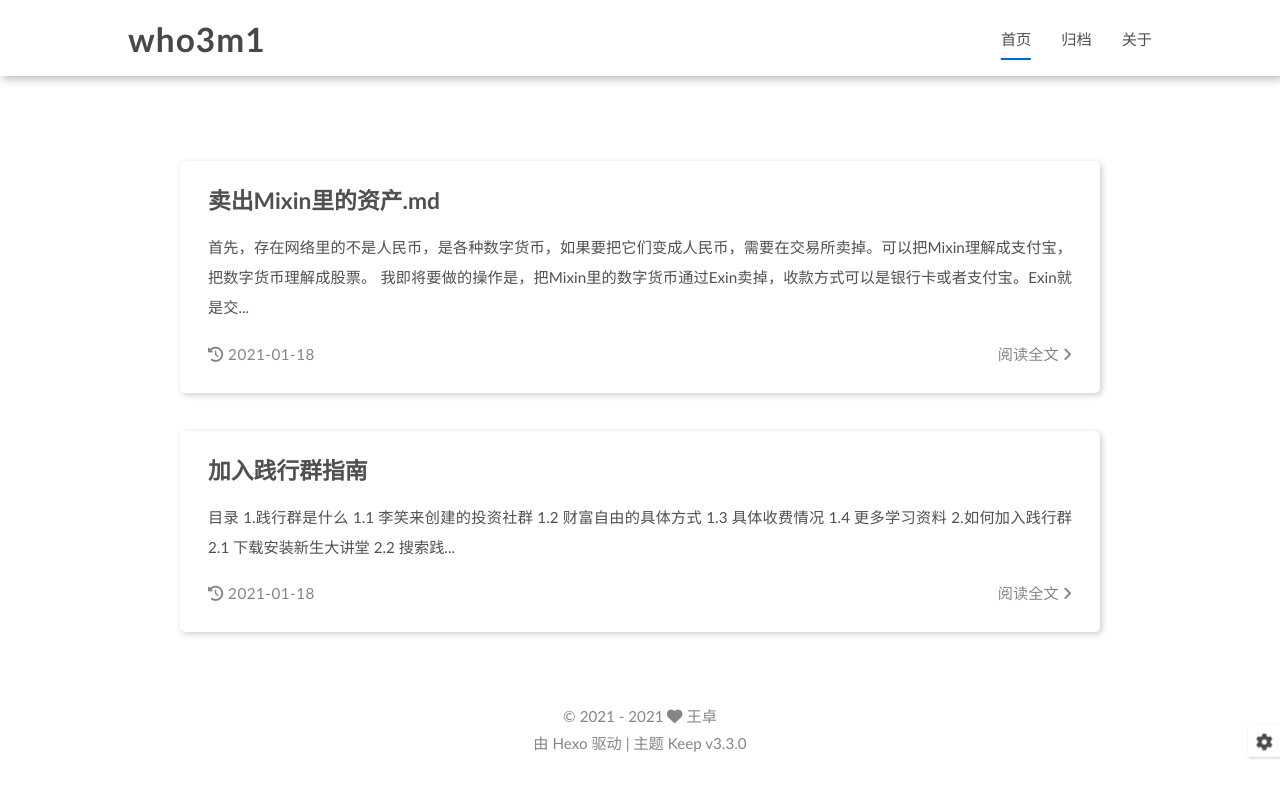
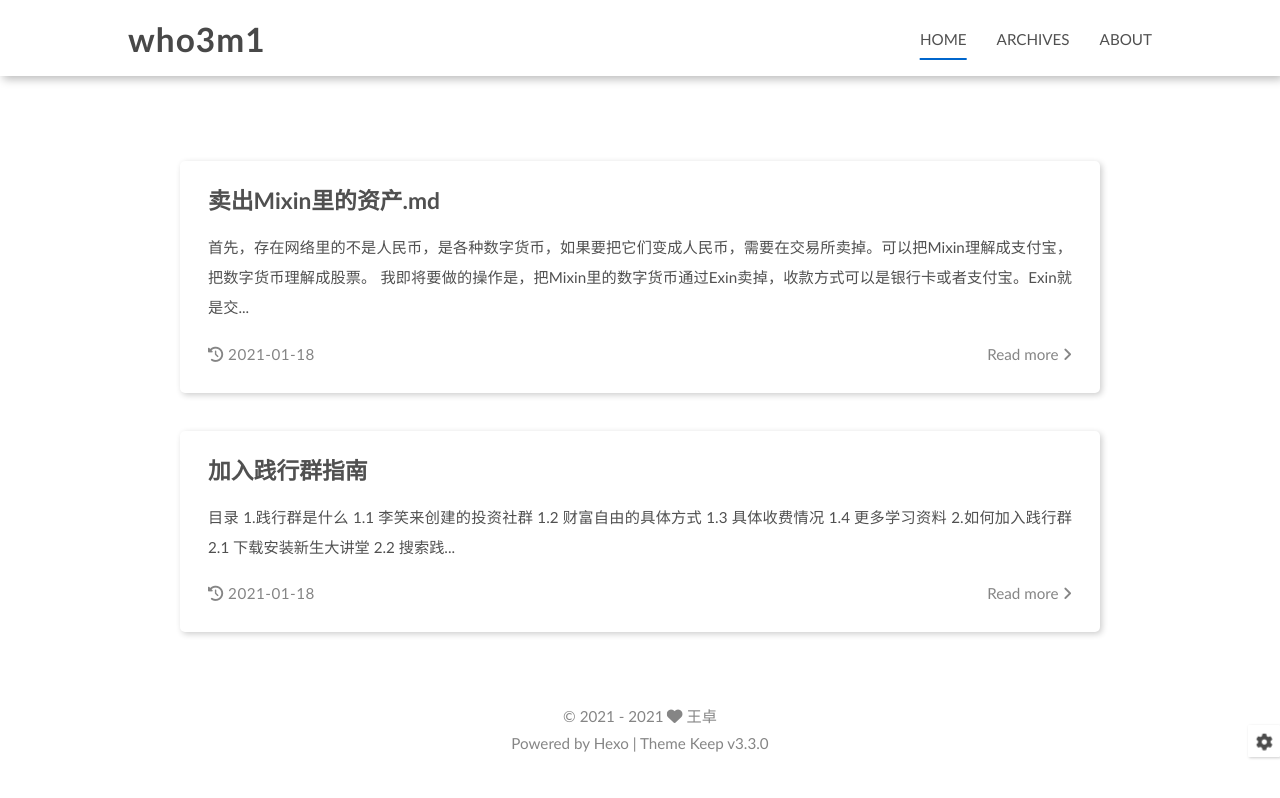
Before and after one commit to who3m1/who3m1.github.io, a plain HTML site: page index.html in a window 1280 px wide. Drawn offline with Linux system fonts and the light colour scheme; some icons are missing.

Commit message:
Site updated: 2021-01-18 22:19:43

```diff
--- a/index.html
+++ b/index.html
@@ -123,7 +123,7 @@
                             <a class="active"
                                href="/"
                             >
-                                首页
+                                HOME
                             </a>
                         </li>
 
@@ -131,7 +131,7 @@
                             <a class=""
                                href="/archives"
                             >
-                                归档
+                                ARCHIVES
                             </a>
                         </li>
 
@@ -139,7 +139,7 @@
                             <a class=""
                                href="/about"
                             >
-                                关于
+                                ABOUT
                             </a>
                         </li>
 
@@ -160,17 +160,17 @@
 
                 <li class="drawer-menu-item flex-center">
                     <a class="active"
-                       href="/">首页</a>
+                       href="/">HOME</a>
                 </li>
 
                 <li class="drawer-menu-item flex-center">
                     <a class=""
-                       href="/archives">归档</a>
+                       href="/archives">ARCHIVES</a>
                 </li>
 
                 <li class="drawer-menu-item flex-center">
                     <a class=""
-                       href="/about">关于</a>
+                       href="/about">ABOUT</a>
                 </li>
 
         </ul>
@@ -215,7 +215,7 @@
 
     </div>
 
-    <a href="/2021/01/18/%E5%8D%96%E5%87%BAMixin%E9%87%8C%E7%9A%84%E8%B5%84%E4%BA%A7/">阅读全文 <i class="fas fa-angle-right"></i></a>
+    <a href="/2021/01/18/%E5%8D%96%E5%87%BAMixin%E9%87%8C%E7%9A%84%E8%B5%84%E4%BA%A7/">Read more <i class="fas fa-angle-right"></i></a>
 </div>
 
             </li>
@@ -225,7 +225,7 @@
 
 
                 <h3 class="home-article-title">
-                    <a href="/2021/01/18/%E8%B7%B5%E8%A1%8C%E7%BE%A4/">
+                    <a href="/2021/01/18/boxgroup/">
                         加入践行群指南
                     </a>
                 </h3>
@@ -252,7 +252,7 @@
 
     </div>
 
-    <a href="/2021/01/18/%E8%B7%B5%E8%A1%8C%E7%BE%A4/">阅读全文 <i class="fas fa-angle-right"></i></a>
+    <a href="/2021/01/18/boxgroup/">Read more <i class="fas fa-angle-right"></i></a>
 </div>
 
             </li>
@@ -287,7 +287,7 @@
         </div>
 
         <div class="theme-info info-item">
-            由 <a target="_blank" href="https://hexo.io">Hexo</a> 驱动 | 主题 <a class="theme-version" target="_blank" href="https://github.com/XPoet/hexo-theme-keep">Keep v3.3.0</a>
+            Powered by <a target="_blank" href="https://hexo.io">Hexo</a> | Theme <a class="theme-version" target="_blank" href="https://github.com/XPoet/hexo-theme-keep">Keep v3.3.0</a>
         </div>
     </div>
 </footer>
```
Also changed, not shown: 2021/01/18/boxgroup/index.html (renamed from 2021/01/18/践行群/index.html, +8 -8 lines), 2021/01/18/卖出Mixin里的资产/index.html (+9 -9 lines), about/index.html (+8 -8 lines), archives/2021/01/index.html (+9 -9 lines), archives/2021/index.html (+9 -9 lines), archives/index.html (+9 -9 lines).
